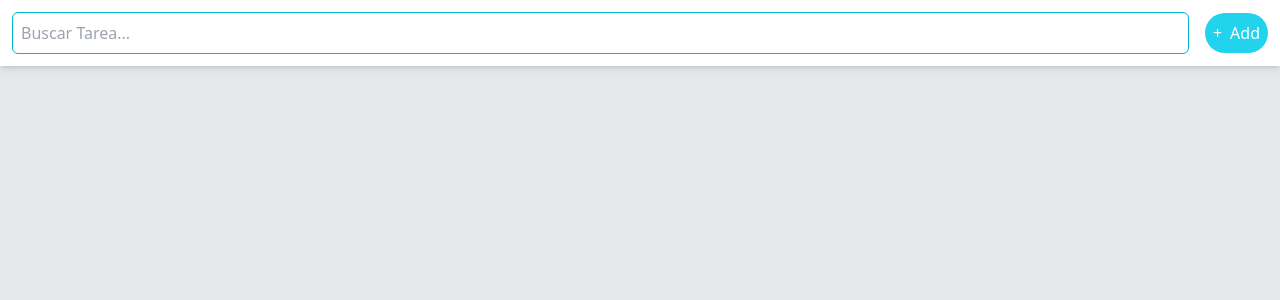
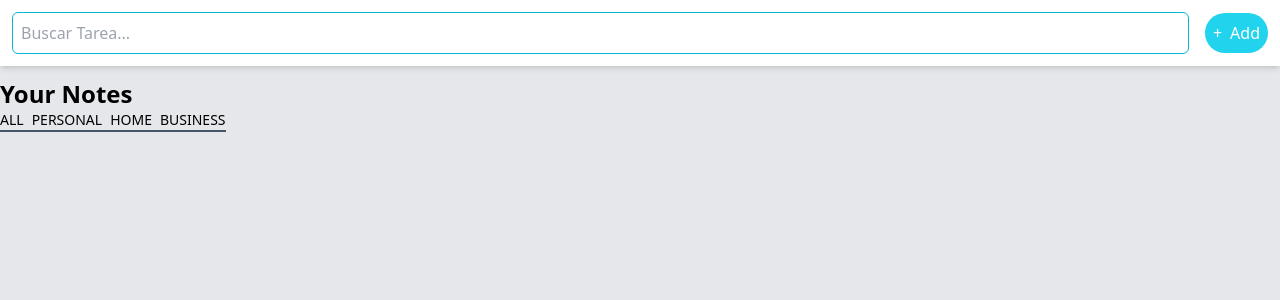
Before and after one commit to miloa2002/Task-manager-Vue, a Vue app: page / in a window 1280 px wide. Shown: the top 300 px of the page. Built offline with nearby package versions, Linux system fonts and the light colour scheme.

Commit message:
seleccionar blue al link

```diff
--- a/src/App.vue
+++ b/src/App.vue
@@ -1,6 +1,12 @@
 <script setup>
+import { ref } from "vue";
+import searchTaskVue from "./components/SearchTask.vue"
 
-import searchTaskVue from "./components/searchTask.vue";
+
+
+const categories = ref(['ALL','PERSONAL','HOME','BUSINESS'])
+
+
 
 </script>
 
@@ -10,6 +16,35 @@ import searchTaskVue from "./components/searchTask.vue";
     <searchTaskVue />
 
 
+    <div class="container mx-auto">
+      <h2 class="font-bold text-2xl mt-3">Your Notes</h2>
+
+      <div>
+
+        <div>
+          <ul class="flex gap-2  text-sm font-medium border-b-2 max-w-min border-slate-600  ">
+            <li
+            v-for="(item, index) in categories"
+            :key="index"
+
+            class=" cursor-pointer">{{ item }}</li>
+
+          </ul>
+
+        </div>
+
+        <div>
+
+        </div>
+
+      </div>
+
+
+
+    </div>
+
+
+
 
   </main>
 
```
